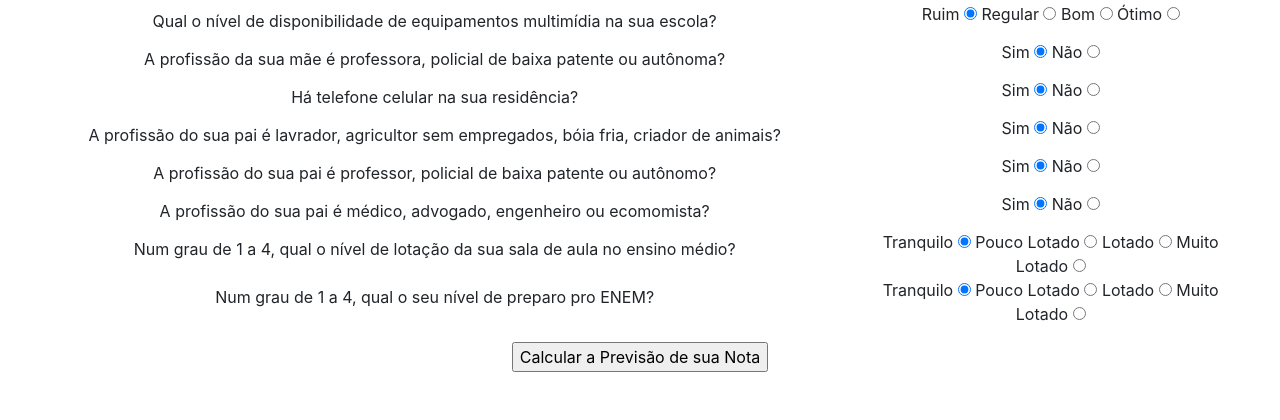
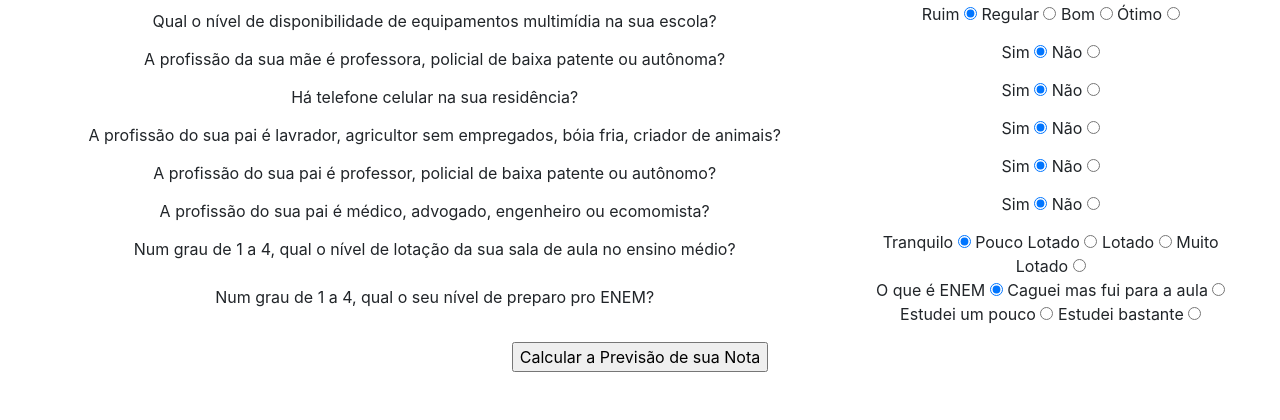
Before and after one commit to fernandosola/calculadoraenem, a Django app: page / in a window 1280 px wide. Shown: the part 637-1057 px from the top of the page. Run offline with Django 3.2, Linux system fonts and the light colour scheme; some libraries are stand-ins or nearby versions.

Commit message:
Alteração

```diff
--- a/calculadora/templates/calculadora/index.html
+++ b/calculadora/templates/calculadora/index.html
@@ -179,10 +179,10 @@
 
             <label class="col-sm-8 col-form-label">Num grau de 1 a 4, qual o seu nível de preparo pro ENEM?</label>
             <div class="col-sm-4">
-              Tranquilo <input id="empenho_1" name="empenho" type="radio" value="1" checked/>
-              Pouco Lotado <input id="empenho_2" name="empenho" type="radio" value="2" />
-              Lotado <input id="empenho_3" name="empenho" type="radio" value="3"/>
-              Muito Lotado <input id="empenho_4" name="empenho" type="radio" value="4" />
+              O que é ENEM <input id="empenho_1" name="empenho" type="radio" value="1" checked/>
+              Caguei mas fui para a aula <input id="empenho_2" name="empenho" type="radio" value="2" />
+              Estudei um pouco <input id="empenho_3" name="empenho" type="radio" value="3"/>
+              Estudei bastante <input id="empenho_4" name="empenho" type="radio" value="4" />
             </div>
 
         </div>
```
